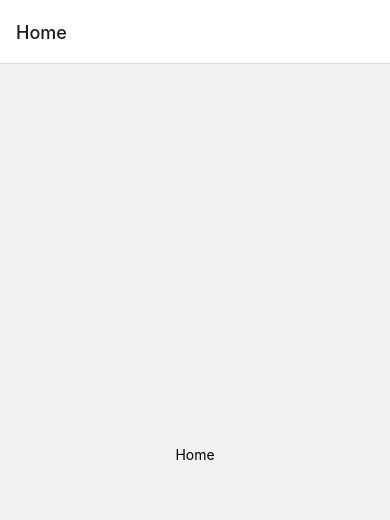
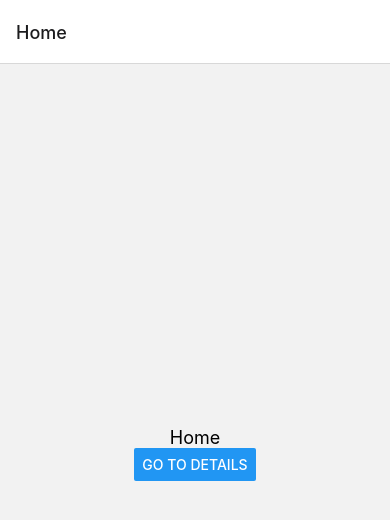
Before and after one commit to gigakhrz/learn-React-Native-navigation, a React Native app: screen /Home in a window 390 px wide. Shown: the top 520 px of the page. Built offline with nearby package versions, Linux system fonts and the light colour scheme.

Commit message:
create navigation corectly

```diff
--- a/src/screens/Home.tsx
+++ b/src/screens/Home.tsx
@@ -1,4 +1,4 @@
-import {StyleSheet, Text, View} from 'react-native';
+import {Button, StyleSheet, Text, View} from 'react-native';
 
 // navigation
 import {NativeStackScreenProps} from '@react-navigation/native-stack';
@@ -10,6 +10,10 @@
   return (
     <View style={styles.container}>
       <Text style={styles.text}>Home</Text>
+      <Button
+        title="Go to details"
+        onPress={() => navigation.navigate('Details', {productId: '21'})}
+      />
     </View>
   );
 };
@@ -23,6 +27,7 @@
 
   text: {
     color: 'black',
+    fontSize: 18,
   },
 });
 
```
